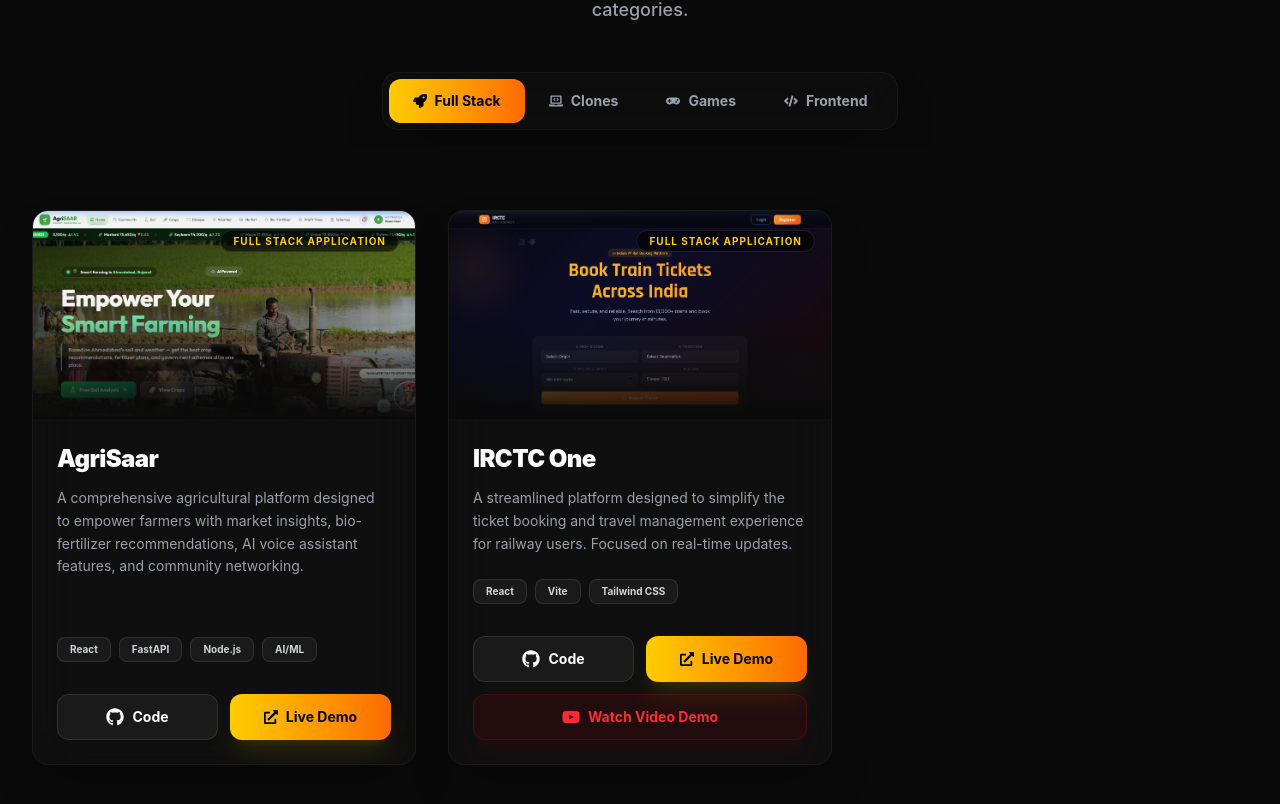
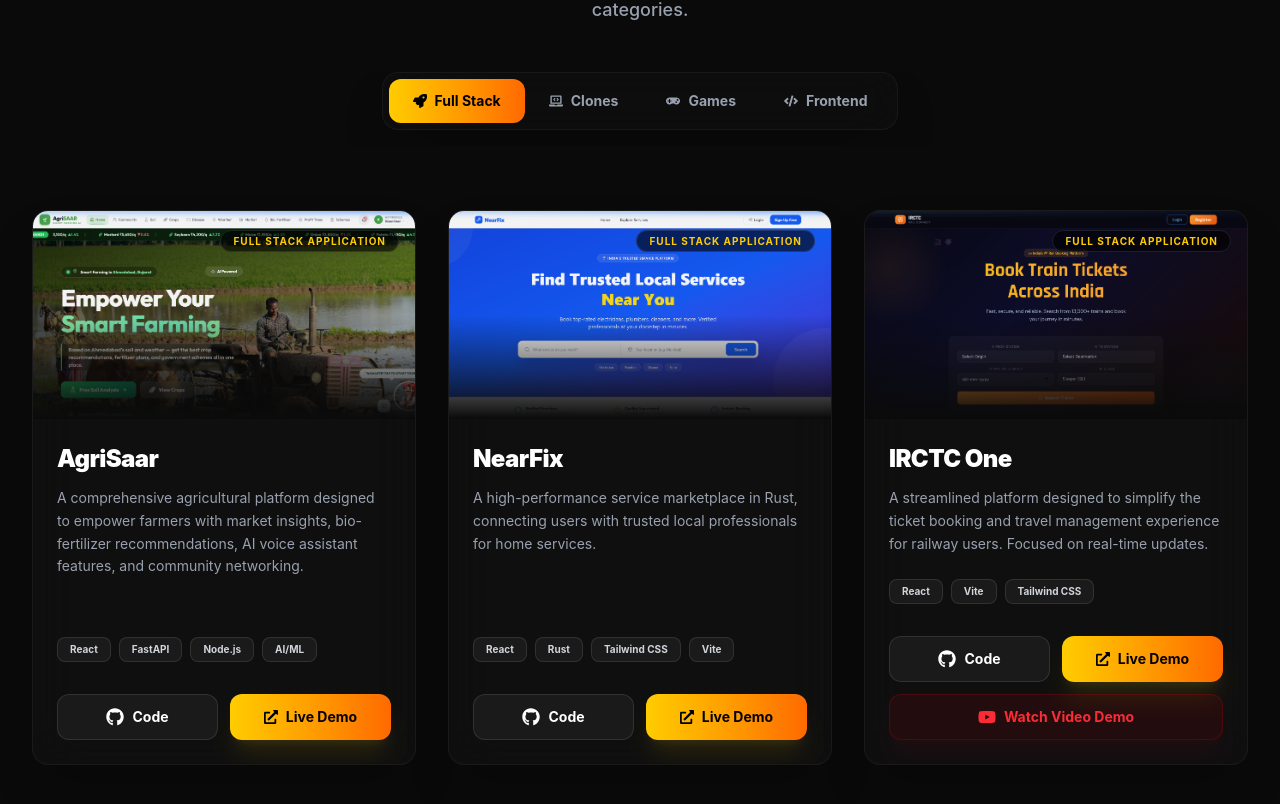
Before and after one commit to sumit22102006/portfolio, a React (Vite) app: page /projects in a window 1280 px wide. Shown: the part 298-1102 px from the top of the page. Built offline with nearby package versions, Linux system fonts and the light colour scheme.

Commit message:
feat: added NearFix full-stack project with real-time preview and rust tech stack

```diff
--- a/src/components/Projects.jsx
+++ b/src/components/Projects.jsx
@@ -9,6 +9,7 @@
     adobe: '/projects/adobe.png',
     agrisaar: '/projects/agrisaar.png',
     irctc: '/projects/irctc.png',
+    nearfix: '/projects/nearfix.png',
     games: '/projects/games.png',
     frontend: '/projects/frontend.png',
 };
--- a/src/data.js
+++ b/src/data.js
@@ -65,6 +65,16 @@
     github: "https://github.com/sumit22102006/AgriSaar",
     liveDemo: "https://agri-saar-s.vercel.app/",
     image: "agrisaar",
+  },
+  {
+    id: 8,
+    title: "NearFix",
+    category: "Full Stack Application",
+    description: "A high-performance service marketplace in Rust, connecting users with trusted local professionals for home services.",
+    techStack: ["React", "Rust", "Tailwind CSS", "Vite"],
+    github: "https://github.com/sumit22102006/nearfix.git",
+    liveDemo: "https://nearfix-rust.vercel.app/",
+    image: "nearfix",
   },
   {
     id: 2,
```
Also changed, not shown: public/projects/nearfix.png (added).
